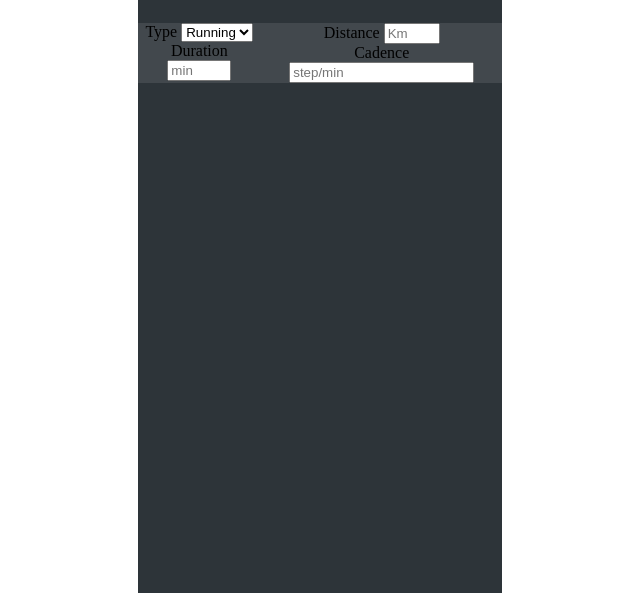
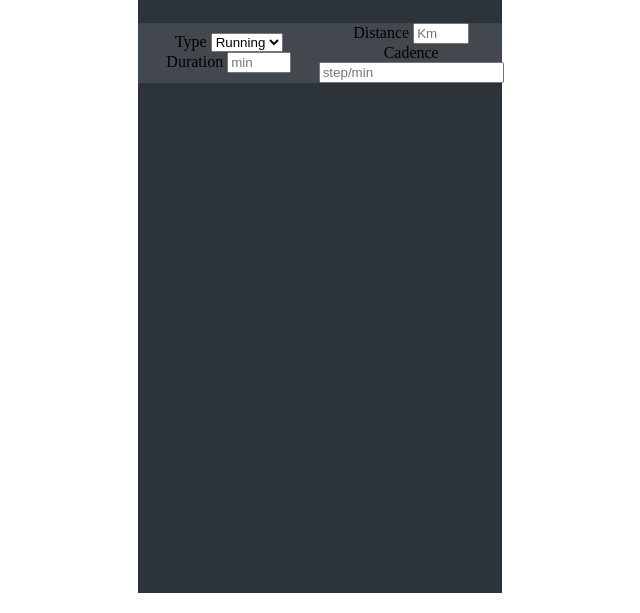
Before and after one commit to Ameer2000Mzori/Walk-Cycle-Maps, a website built with webpack: page src/index.html in a window 1280 px wide. Shown: the part 187-800 px from the top of the page, without its empty margins (320-960 px from the left). Built offline with nearby package versions, Linux system fonts and the light colour scheme; a web font is replaced by a local one.

Commit message:
added styling to trip left inputs and right inputs

```diff
--- a/src/style.scss
+++ b/src/style.scss
@@ -82,6 +82,24 @@ body {
             // height: 100px;
             background-color: #42484d;
             display: flex;
+
+            .new-Trip-Left-Inputs {
+              width: 50%;
+              text-align: center;
+              align-items: center;
+              display: flex;
+              flex-direction: column;
+              justify-content: center;
+            }
+
+            .new-Trip-Right-Inputs {
+              width: 50%;
+              text-align: center;
+              align-items: center;
+              display: flex;
+              flex-direction: column;
+              justify-content: center;
+            }
           }
         }
       }
```
Also changed, not shown: src/style.css, 1 other file.
